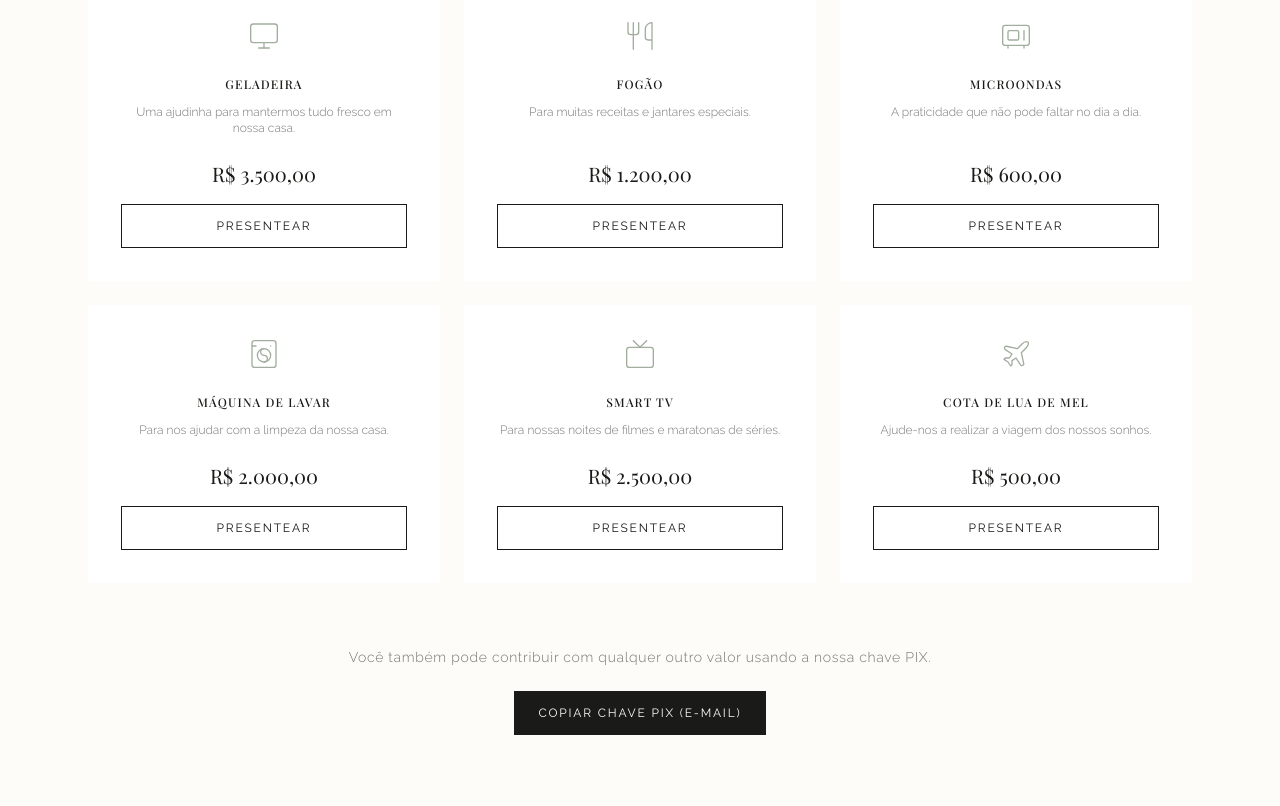
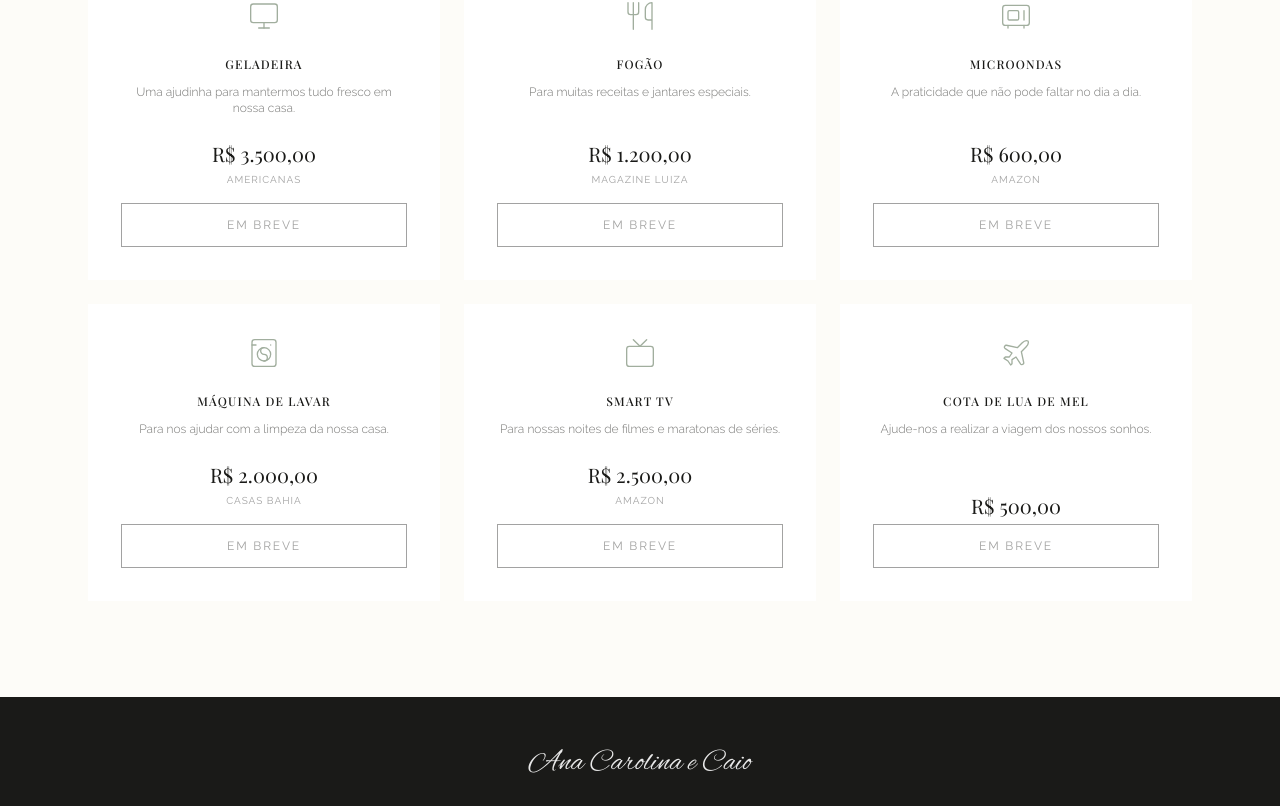
Before and after one commit to anacarolinareisaraujo-tech/Casamento, a React (Vite) app: page / in a window 1280 px wide. Shown: the part 3914-4720 px from the top of the page. Built offline with nearby package versions, Linux system fonts and the light colour scheme; a web font is replaced by a local one.

Commit message:
Update Gifts.tsx

```diff
--- a/src/components/Gifts.tsx
+++ b/src/components/Gifts.tsx
@@ -1,20 +1,13 @@
-import { useState } from "react";
-import { motion, AnimatePresence } from "motion/react";
+import { motion } from "motion/react";
 import {
-  X,
   Tv,
   Monitor,
   WashingMachine,
   Utensils,
   Microwave,
   Plane,
-  Music,
+  ExternalLink,
 } from "lucide-react";
-
-export default function Gifts() {
-  const [selectedGift, setSelectedGift] = useState<(typeof gifts)[0] | null>(
-    null,
-  );
 
 const gifts = [
   {
@@ -22,7 +15,8 @@ export default function Gifts() {
     name: "Geladeira",
     description: "Uma ajudinha para mantermos tudo fresco em nossa casa.",
     price: "R$ 3.500,00",
-      pixKey: "caioaesper1@gmail.com",
+    store: "Americanas",
+    link: "", // cole aqui o link do produto
     icon: <Monitor strokeWidth={1} size={32} className="text-wedding-sage" />,
   },
   {
@@ -30,33 +24,28 @@ export default function Gifts() {
     name: "Fogão",
     description: "Para muitas receitas e jantares especiais.",
     price: "R$ 1.200,00",
-      pixKey: "caioaesper1@gmail.com",
-      icon: (
-        <Utensils strokeWidth={1} size={32} className="text-wedding-sage" />
-      ),
+    store: "Magazine Luiza",
+    link: "", // cole aqui o link do produto
+    icon: <Utensils strokeWidth={1} size={32} className="text-wedding-sage" />,
   },
   {
     id: 3,
     name: "Microondas",
     description: "A praticidade que não pode faltar no dia a dia.",
     price: "R$ 600,00",
-      pixKey: "caioaesper1@gmail.com",
-      icon: (
-        <Microwave strokeWidth={1} size={32} className="text-wedding-sage" />
-      ),
+    store: "Amazon",
+    link: "", // cole aqui o link do produto
+    icon: <Microwave strokeWidth={1} size={32} className="text-wedding-sage" />,
   },
   {
     id: 4,
     name: "Máquina de Lavar",
     description: "Para nos ajudar com a limpeza da nossa casa.",
     price: "R$ 2.000,00",
-      pixKey: "caioaesper1@gmail.com",
+    store: "Casas Bahia",
+    link: "", // cole aqui o link do produto
     icon: (
-        <WashingMachine
-          strokeWidth={1}
-          size={32}
-          className="text-wedding-sage"
-        />
+      <WashingMachine strokeWidth={1} size={32} className="text-wedding-sage" />
     ),
   },
   {
@@ -64,7 +53,8 @@ export default function Gifts() {
     name: "Smart TV",
     description: "Para nossas noites de filmes e maratonas de séries.",
     price: "R$ 2.500,00",
-      pixKey: "caioaesper1@gmail.com",
+    store: "Amazon",
+    link: "", // cole aqui o link do produto
     icon: <Tv strokeWidth={1} size={32} className="text-wedding-sage" />,
   },
   {
@@ -72,25 +62,17 @@ export default function Gifts() {
     name: "Cota de Lua de Mel",
     description: "Ajude-nos a realizar a viagem dos nossos sonhos.",
     price: "R$ 500,00",
-      pixKey: "caioaesper1@gmail.com",
+    store: "",
+    link: "", // cole aqui o link do produto (ou plataforma de viagem)
     icon: <Plane strokeWidth={1} size={32} className="text-wedding-sage" />,
   },
 ];
 
-  const handleCopyPix = () => {
-    if (selectedGift) {
-      navigator.clipboard.writeText(selectedGift.pixKey);
-      alert("Chave PIX copiada: " + selectedGift.pixKey);
-    } else {
-      navigator.clipboard.writeText("caioaesper1@gmail.com");
-      alert("Chave PIX copiada: caioaesper1@gmail.com");
-    }
-  };
-
+export default function Gifts() {
   return (
     <section
       id="presentes"
-      className="py-24 bg-wedding-cream border-t border-wedding-sage/20 relative"
+      className="py-24 bg-wedding-cream border-t border-wedding-sage/20"
     >
       <div className="max-w-6xl mx-auto px-6">
         <div className="text-center mb-16">
@@ -107,9 +89,8 @@ export default function Gifts() {
               Lista de Presentes
             </h2>
             <p className="text-sm font-light text-wedding-dark/60 tracking-wider max-w-xl mx-auto">
-              Sua presença é o nosso maior presente! Mas se desejar nos abençoar
-              ajudando a montar nossa nova casa, preparamos uma lista de cotas
-              para os nossos eletrodomésticos.
+              Sua presença é o nosso maior presente! Mas se desejar nos
+              abençoar, selecionamos alguns itens para a nossa nova casa.
             </p>
           </motion.div>
         </div>
@@ -127,111 +108,46 @@ export default function Gifts() {
               <div className="mb-6 opacity-80 group-hover:scale-110 transition-transform duration-500">
                 {gift.icon}
               </div>
+
               <h4 className="font-medium tracking-widest uppercase text-xs mb-3">
                 {gift.name}
               </h4>
+
               <p className="font-light text-xs text-wedding-dark/60 mb-6 flex-1">
                 {gift.description}
               </p>
+
               <div className="w-full mt-auto">
-                <p className="serif text-xl text-wedding-dark mb-4">
+                <p className="serif text-xl text-wedding-dark mb-1">
                   {gift.price}
                 </p>
-                <button
-                  onClick={() => setSelectedGift(gift)}
-                  className="btn-luxury w-full text-[10px]"
+
+                {gift.store && (
+                  <p className="text-[10px] uppercase tracking-widest text-wedding-dark/40 mb-4">
+                    {gift.store}
+                  </p>
+                )}
+
+                {gift.link ? (
+                  <a
+                    href={gift.link}
+                    target="_blank"
+                    rel="noreferrer"
+                    className="btn-luxury w-full text-[10px] flex items-center justify-center gap-2"
                   >
-                  Presentear
-                </button>
+                    Ver produto
+                    <ExternalLink size={11} strokeWidth={1.5} />
+                  </a>
+                ) : (
+                  <div className="btn-luxury w-full text-[10px] opacity-40 cursor-not-allowed select-none">
+                    Em breve
+                  </div>
+                )}
               </div>
             </motion.div>
           ))}
         </div>
-
-        <div className="mt-16 text-center">
-          <p className="text-sm font-light text-wedding-dark/60 tracking-wider mb-6">
-            Você também pode contribuir com qualquer outro valor usando a nossa
-            chave PIX.
-          </p>
-          <button
-            onClick={() => {
-              setSelectedGift(null);
-              handleCopyPix();
-            }}
-            className="btn-luxury-filled"
-          >
-            Copiar Chave PIX (E-mail)
-          </button>
       </div>
-      </div>
-
-      {/* Modal / Popup for Gift */}
-      <AnimatePresence>
-        {selectedGift && (
-          <motion.div
-            initial={{ opacity: 0 }}
-            animate={{ opacity: 1 }}
-            exit={{ opacity: 0 }}
-            className="fixed inset-0 z-[100] flex items-center justify-center p-4 bg-black/40 backdrop-blur-sm"
-            onClick={() => setSelectedGift(null)}
-          >
-            <motion.div
-              initial={{ scale: 0.95, y: 20 }}
-              animate={{ scale: 1, y: 0 }}
-              exit={{ scale: 0.95, y: 20 }}
-              onClick={(e) => e.stopPropagation()}
-              className="bg-wedding-cream p-8 max-w-md w-full shadow-xl relative border border-wedding-sage/20 text-center"
-            >
-              <button
-                onClick={() => setSelectedGift(null)}
-                className="absolute top-4 right-4 text-wedding-dark/50 hover:text-wedding-dark transition-colors"
-              >
-                <X size={20} />
-              </button>
-
-              <div className="mb-6 flex justify-center text-wedding-sage">
-                {selectedGift.icon}
-              </div>
-
-              <h3 className="serif text-2xl text-wedding-dark mb-2">
-                Comprar {selectedGift.name}
-              </h3>
-              <p className="text-wedding-dark/70 text-sm font-light mb-6 tracking-wide">
-                Você escolheu nos presentear com a cota de{" "}
-                <strong>{selectedGift.price}</strong> para este item. Muito
-                obrigado pelo carinho!
-              </p>
-
-              <div className="bg-white p-4 mb-6 border border-wedding-sage/30 text-sm">
-                <p className="font-medium tracking-widest text-xs uppercase mb-2">
-                  Nossa Chave PIX
-                </p>
-                <p className="font-mono text-wedding-dark select-all">
-                  {selectedGift.pixKey}
-                </p>
-                <p className="text-[10px] text-wedding-dark/50 mt-1 uppercase">
-                  Nome: Ana Carolina Reis / Caio Esper
-                </p>
-              </div>
-
-              <div className="flex gap-4">
-                <button
-                  onClick={() => setSelectedGift(null)}
-                  className="btn-luxury flex-1 text-[10px]"
-                >
-                  Cancelar
-                </button>
-                <button
-                  onClick={handleCopyPix}
-                  className="btn-luxury-filled flex-1 text-[10px]"
-                >
-                  Copiar PIX
-                </button>
-              </div>
-            </motion.div>
-          </motion.div>
-        )}
-      </AnimatePresence>
     </section>
   );
 }
```
Lines whose indentation alone changed are shown as unchanged.
